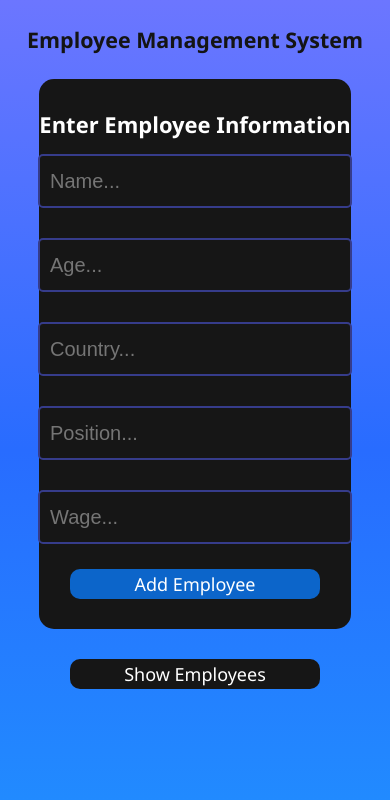
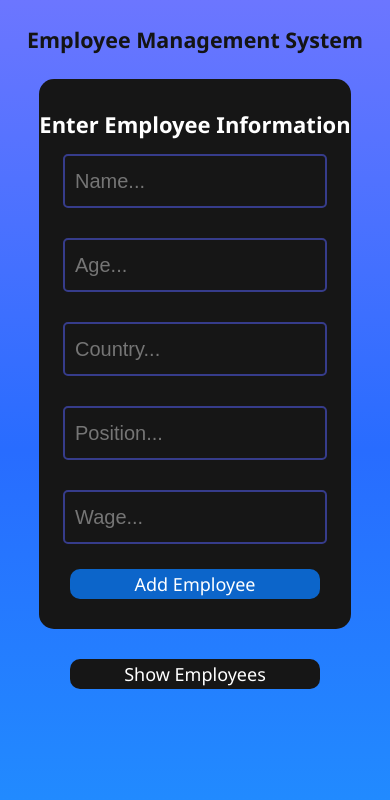
Before and after one commit to moldovanjason/employee-management-system-fontend, a React (Create React App) app: page / in a window 390 px wide. Shown: the top 800 px of the page. Built offline with nearby package versions, Linux system fonts and the light colour scheme.

Commit message:
added stlying

```diff
--- a/src/App.css
+++ b/src/App.css
@@ -12,7 +12,14 @@
   font-family: Segoe UI,SegoeUI,"Helvetica Neue",Helvetica,Arial,sans-serif;
 }
 
-
+input:-webkit-autofill,
+input:-webkit-autofill:hover,
+input:-webkit-autofill:focus,
+textarea:-webkit-autofill,
+textarea:-webkit-autofill:hover,
+textarea:-webkit-autofill:focus,
+select:-webkit-autofill,
+select:-webkit-autofill:hover,
 select:-webkit-autofill:focus {
   border: 1px solid rgba(0, 128, 0, 0);
   -webkit-text-fill-color: rgb(255, 255, 255);
@@ -341,6 +348,9 @@ h1{
 h1 {
   font-size: 5.5vw;
 }
+input{
+  width: 280px;
+}
 }
 
 @media only screen and (max-width: 500px) {
@@ -371,5 +381,8 @@ h1 {
     width: 200px;
     font-size: 5vw;
 }
+input{
+  width: 250px;
+}
 
 }
```
